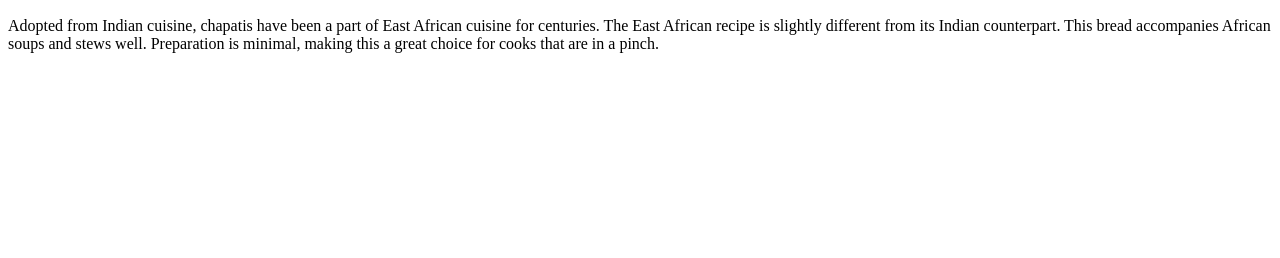
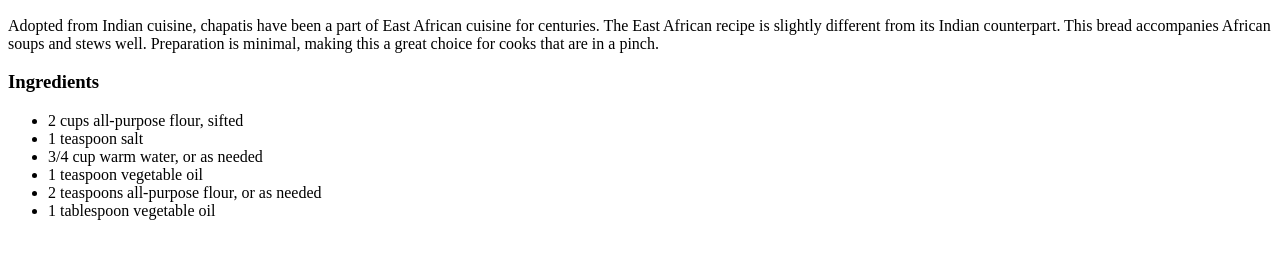
Before and after one commit to Nyoikelawe/odin-recipes, a plain HTML site: page recipes/chappatti.html in a window 1280 px wide. Shown: the part 434-692 px from the top of the page. Drawn offline with Linux system fonts and the light colour scheme.

Commit message:
Adding Ingredients heading and list of ingredients

```diff
--- a/recipes/chappatti.html
+++ b/recipes/chappatti.html
@@ -9,7 +9,15 @@
         <img src="https://imagesvc.meredithcorp.io/v3/mm/image?url=https%3A%2F%2Fimages.media-allrecipes.com%2Fuserphotos%2F8137388.jpg&q=85https://imagesvc.meredithcorp.io/v3/mm/image?url=https%3A%2F%2Fimages.media-allrecipes.com%2Fuserphotos%2F8137388.jpg&q=85" alt="East African Chappatti">
         <h2>The East African Chappatti</h2>
         <p>Adopted from Indian cuisine, chapatis have been a part of East African cuisine for centuries. The East African recipe is slightly different from its Indian counterpart. This bread accompanies African soups and stews well. Preparation is minimal, making this a great choice for cooks that are in a pinch.</p>
-
+        <h3>Ingredients</h3>
+        <ul>
+            <li>2 cups all-purpose flour, sifted</li>
+            <li>1 teaspoon salt</li>
+            <li>3/4 cup warm water, or as needed</li>
+            <li>1 teaspoon vegetable oil</li>
+            <li>2 teaspoons all-purpose flour, or as needed</li>
+            <li>1 tablespoon vegetable oil</li>
+        </ul>
 
     </body>
 </html>
```
